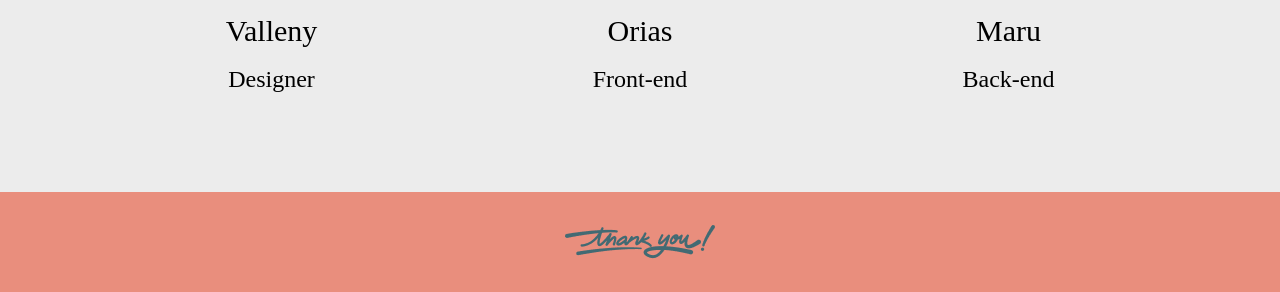
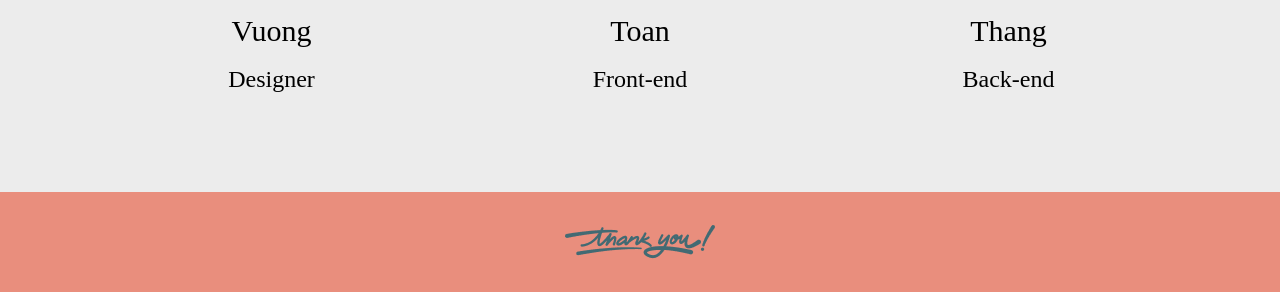
Before and after one commit to tranthang1205/Project-THT-2023, a Flask app: page /food in a window 1280 px wide. Shown: the part 2393-2685 px from the top of the page. Run offline with Flask 3, Linux system fonts and the light colour scheme.

Commit message:
fix-food-page

```diff
--- a/static/CSS/food.css
+++ b/static/CSS/food.css
@@ -45,9 +45,12 @@ header {
     justify-content: center;
     align-items: center;
     width: 100%;
+    background: #FFFFFF;
+    box-shadow: 0 0.125rem 0.375rem rgba(0,0,0,.15);
+}
+#back
+{
     height: 75px;
-    background: #FFFFFF;
-    box-shadow: 0px 4px 4px rgba(0, 0, 0, 0.25);
 }
 
 .box {
--- a/templates/food.html
+++ b/templates/food.html
@@ -12,10 +12,10 @@
 
 <body>
     <!----------------------HEADER----------------->
-    <header>
+    <header id="back">
         <div class="box">
             <div class="box-logo">
-                <a href="{{url_for('landing')}}"><img src="{{ url_for('static', filename='IMG/IMG-HOME/logo-fix.png') }}" alt="logo"></a>
+                <a href="{{url_for('landing')}}"><img id="im" src="{{ url_for('static', filename='IMG/IMG-HOME/logo-fix.png') }}" alt="logo"></a>
             </div>
             <div class="box-page">
                 <div class="page-home">
@@ -30,6 +30,25 @@
             </div>
         </div>
     </header>
+    <!----------------------------------SCROLL NAVBAR---------------------------->
+    <script>
+        window.onscroll = function () {
+            scrollFunction()
+        };
+
+        function scrollFunction() {
+            if (document.body.scrollTop > 80 || document.documentElement.scrollTop > 80) {
+                document.getElementById("back").style.height = "60px";
+                document.getElementById("im").style.width = "80%";
+                document.getElementById("im").style.height = "80%";
+            } else {
+                document.getElementById("back").style.height = "75px";
+                document.getElementById("im").style.width = "90%";
+                document.getElementById("im").style.height = "90%";
+            }
+        }
+    </script>
+    <!--------------------------------------------------------------------------->
     <!-------------BODY--------------->
     <section>
         <div class="main">
@@ -143,10 +162,10 @@
         <div class="member">
             <div class="item">
                 <div class="box-avt">
-                    <img src="{{ url_for('static', filename='/IMG/IMG-HOME/CLONE.jpeg') }}" alt="avt">
+                    <img src="{{url_for('static',filename='IMG/vuong.jpg')}}" alt="avt">
                 </div>
                 <div class="info">
-                    <p>Valleny</p>
+                    <p>Vuong</p>
                 </div>
                 <div class="inf-mini">
                     <p>Designer</p>
@@ -154,10 +173,10 @@
             </div>
             <div class="item">
                 <div class="box-avt">
-                    <img src="{{ url_for('static', filename='/IMG/IMG-HOME/CLONE.jpeg') }}" alt="avt">
+                    <img src="{{url_for('static',filename='IMG/Toan.jpg')}}" alt="avt">
                 </div>
                 <div class="info">
-                    <p>Orias</p>
+                    <p>Toan</p>
                 </div>
                 <div class="inf-mini">
                     <p>Front-end</p>
@@ -165,10 +184,10 @@
             </div>
             <div class="item">
                 <div class="box-avt">
-                    <img src="{{ url_for('static', filename='/IMG/IMG-HOME/CLONE.jpeg') }}" alt="avt">
+                    <img src="{{url_for('static',filename='IMG/thang.jpg')}}" alt="avt">
                 </div>
                 <div class="info">
-                    <p>Maru</p>
+                    <p>Thang</p>
                 </div>
                 <div class="inf-mini">
                     <p>Back-end</p>
```
